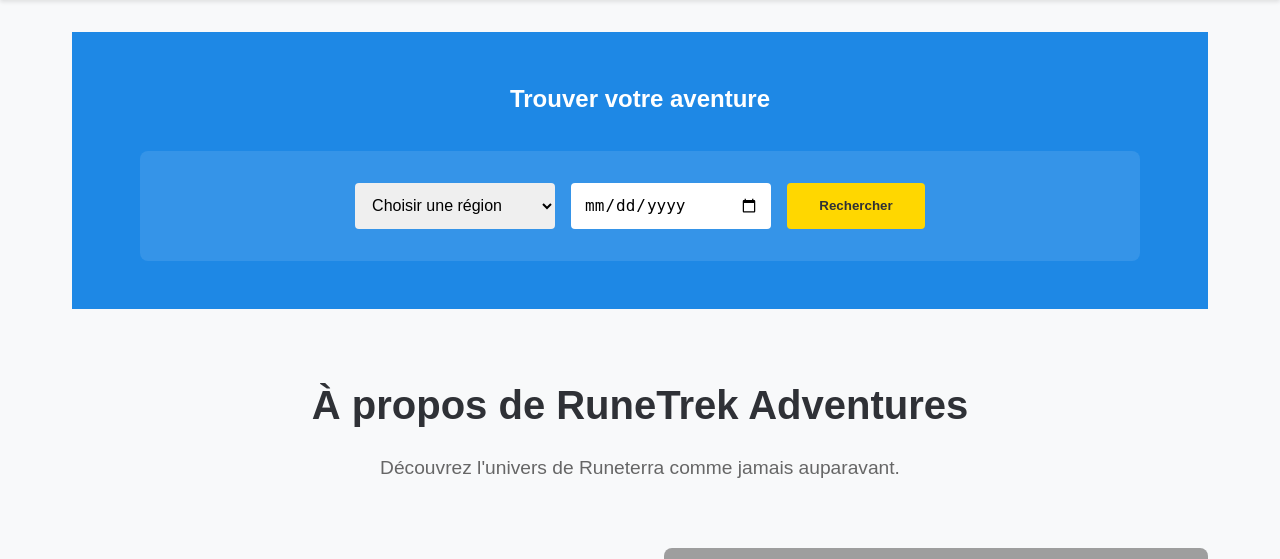
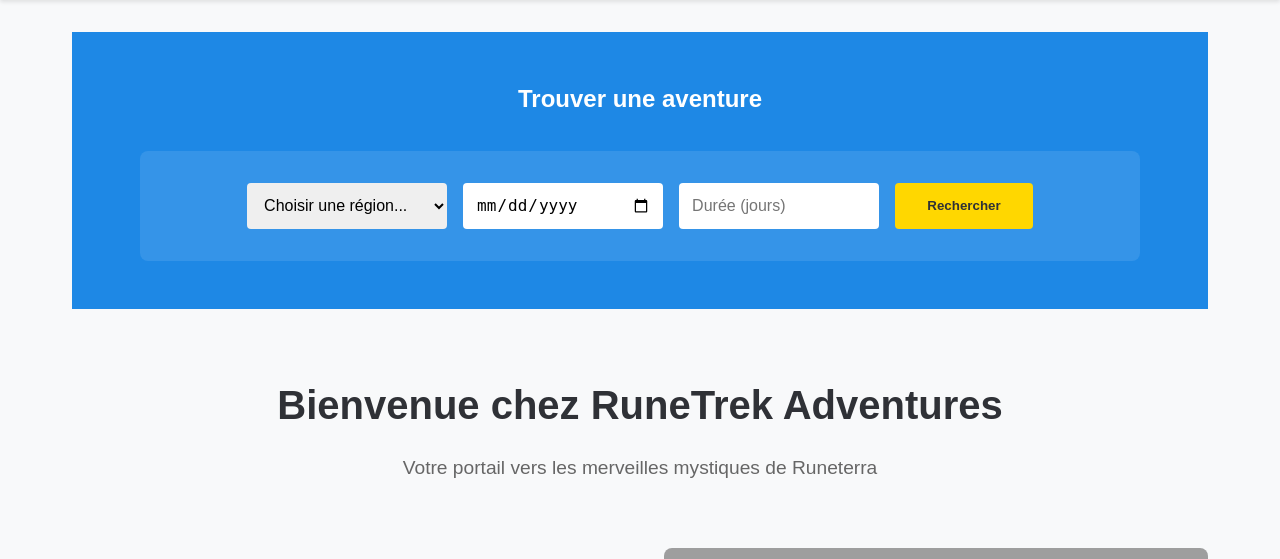
Before and after one commit to PsyCh0Ls/Projet-HTML, a PHP site: the page made by Phase 2/RuneTrek adventures/presentation.php in a window 1280 px wide. Shown: the part 83-642 px from the top of the page. Run offline with PHP 8.4, Linux system fonts and the light colour scheme; grey boxes are pictures that could not be loaded.

Commit message:
Update presentation.php

```diff
--- a/Phase 2/RuneTrek adventures/presentation.php
+++ b/Phase 2/RuneTrek adventures/presentation.php
@@ -3,42 +3,106 @@ session_start();
 require_once 'includes/functions.php';
 ?>
 <?php include 'includes/header.php'; ?>
+<div class="presentation-page">
     <main>
+        <!-- Section de recherche rapide -->
         <section class="quick-search">
             <div class="search-container">
-            <h2>Trouver votre aventure</h2>
+                <h2>Trouver une aventure</h2>
                 <form class="search-form" action="search.php" method="GET">
                     <div class="search-input-group">
-                    <select name="region" required>
-                        <option value="">Choisir une région</option>
+                        <select name="region[]" required>
+                            <option value="" disabled selected>Choisir une région...</option>
                             <option value="piltover">Piltover</option>
                             <option value="demacia">Demacia</option>
                             <option value="ionia">Ionia</option>
                             <option value="freljord">Freljord</option>
+                            <option value="zaun">Zaun</option>
+                            <option value="noxus">Noxus</option>
+                            <option value="bilgewater">Bilgewater</option>
+                            <option value="shurima">Shurima</option>
+                            <option value="targon">Targon</option>
+                            <option value="îles obscures">Îles Obscures</option>
+                            <option value="bandle city">Bandle City</option>
+                            <option value="ixtal">Ixtal</option>
+                            <option value="faille de l'invocateur">Faille de l’Invocateur</option>
+                            <option value="icathia">Icathia</option>
+                            <option value="runeterra">Runeterra</option>
                         </select>
-                    <input type="date" name="start_date">
+                        <input type="date" name="start_date" id="date" placeholder="Date de départ">
+                        <input type="number" name="duration" id="duration" placeholder="Durée (jours)" min="1" max="30">
                         <button type="submit" class="search-button">Rechercher</button>
                     </div>
                 </form>
             </div>
         </section>
+
+        <!-- Section de présentation -->
         <section class="about-section">
-        <h1>À propos de RuneTrek Adventures</h1>
-        <p class="lead-text">Découvrez l'univers de Runeterra comme jamais auparavant.</p>
+            <h1>Bienvenue chez RuneTrek Adventures</h1>
+            <p class="lead-text">Votre portail vers les merveilles mystiques de Runeterra</p>
+
             <div class="about-grid">
                 <div class="about-content">
-                <h2>Notre histoire</h2>
-                <p>Fondée par des passionnés de League of Legends, RuneTrek offre des voyages immersifs.</p>
+                    <h2>Notre Histoire</h2>
+                    <p>Fondée par d'anciens explorateurs de Piltover, RuneTrek Adventures s'est donné pour mission de faire découvrir les merveilles de Runeterra aux aventuriers du monde entier. Notre expertise unique et nos connections locales vous garantissent une expérience authentique et sécurisée.</p>
                 </div>
                 <div class="about-image history-image"></div>
             </div>
+
             <div class="about-grid reverse">
                 <div class="about-content">
-                <h2>Notre philosophie</h2>
-                <p>Nous croyons en l'aventure, la découverte et le respect des cultures de Runeterra.</p>
+                    <h2>Notre Philosophie</h2>
+                    <p>Nous croyons que chaque région de Runeterra recèle des trésors uniques qui méritent d'être découverts. De la technologie hextech de Piltover aux jardins spirituels d'Ionia, nous créons des itinéraires qui respectent les cultures locales tout en offrant des aventures inoubliables.</p>
                 </div>
                 <div class="about-image philosophy-image"></div>
             </div>
+
+            <!-- Section "Notre équipe" -->
+            <div class="team">
+                <h2>Notre équipe</h2>
+                <p>Rencontrez nos guides passionnés qui vous accompagneront dans vos aventures.</p>
+                <div class="team-members">
+                    <div class="team-member">
+                        <img src="images/guide1.jpg" alt="Guide 1">
+                        <h4>Guide 1</h4>
+                        <p>Spécialiste de Piltover et Zaun.</p>
+                    </div>
+                    <div class="team-member">
+                        <img src="images/guide2.jpg" alt="Guide 2">
+                        <h4>Guide 2</h4>
+                        <p>Expert du Freljord et de Demacia.</p>
+                    </div>
+                    <div class="team-member">
+                        <img src="images/guide3.jpg" alt="Guide 3">
+                        <h4>Guide 3</h4>
+                        <p>Connaisseur de Shurima et Targon.</p>
+                    </div>
+                </div>
+            </div>
+        </section>
+
+        <!-- Section des engagements -->
+        <section class="commitments">
+            <h2>Nos Engagements</h2>
+            <div class="commitment-grid">
+                <div class="commitment-card">
+                    <div class="commitment-icon safety"></div>
+                    <h3>Sécurité Maximale</h3>
+                    <p>Escortes qualifiées et itinéraires sécurisés sur toutes nos destinations</p>
+                </div>
+                <div class="commitment-card">
+                    <div class="commitment-icon culture"></div>
+                    <h3>Respect des Cultures</h3>
+                    <p>Immersion authentique dans le respect des traditions locales</p>
+                </div>
+                <div class="commitment-card">
+                    <div class="commitment-icon quality"></div>
+                    <h3>Qualité Premium</h3>
+                    <p>Hébergements soigneusement sélectionnés et services haut de gamme</p>
+                </div>
+            </div>
         </section>
     </main>
+</div>
 <?php include 'includes/footer.php'; ?>
```
Lines whose indentation alone changed are shown as unchanged.
